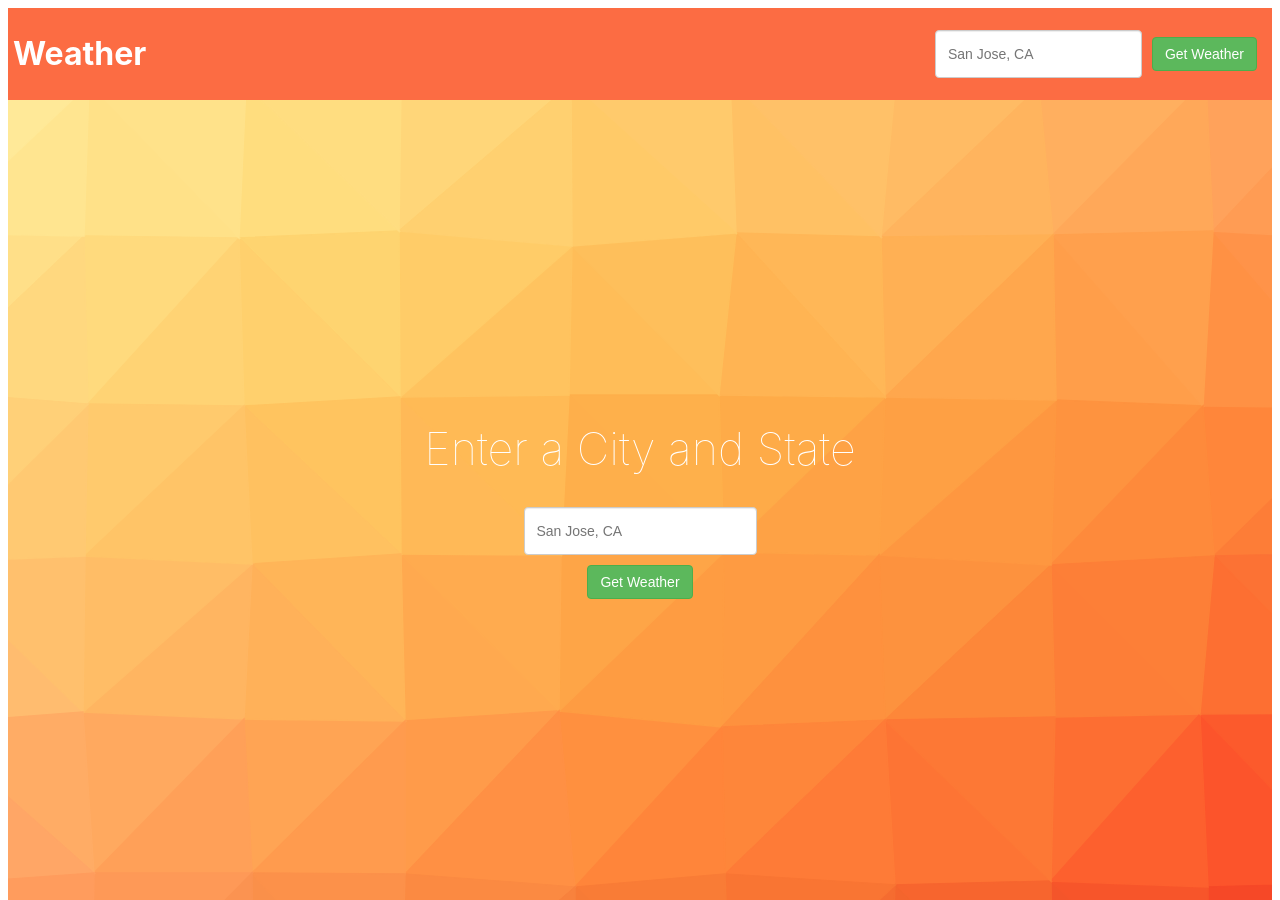
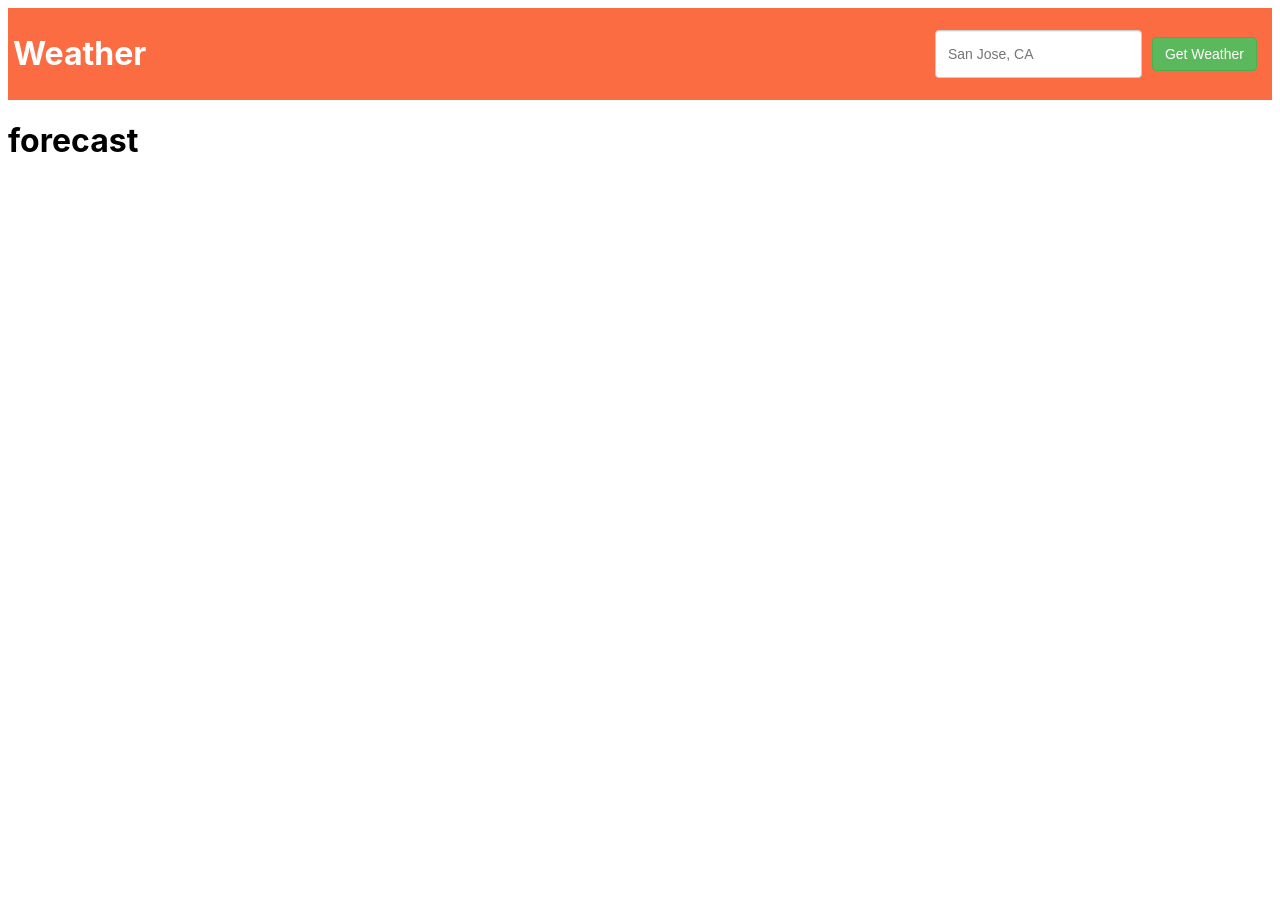
Before and after one commit to zhuhan0/react-weather, a React app: page /forecast in a window 1280 px wide. After the commit the page ends 808 px from the top, so only its background shows below. Built offline with nearby package versions, Linux system fonts and the light colour scheme.

Commit message:
added React Router and forecast page

```diff
--- a/app/App.js
+++ b/app/App.js
@@ -1,23 +1,55 @@
 import React from 'react'; // eslint-disable-line
+import { BrowserRouter, Route } from 'react-router-dom';
 
+import Forecast from './Forecast';
 import Form from './Form';
 import appClasses from './app.css';
 
 const App = () => (
+  <BrowserRouter>
     <div style={{ height: '100%' }}>
+      <Route
+        render={props => (
           <div className={appClasses.navBar}>
-      <h1>
-        Weather
-      </h1>
-      <Form flexDirection="row" />
+            <h1>Weather</h1>
+            <Form
+              flexDirection="row"
+              onSubmit={(city) => {
+                props.history.push({ // eslint-disable-line
+                  pathname: 'forecast',
+                  search: `?city=${city}`,
+                });
+              }}
+            />
           </div>
-    <div className={appClasses.container} style={{ backgroundImage: 'url(\'./app/images/pattern.svg\')' }}>
+        )}
+      />
+      <Route
+        exact
+        path="/"
+        render={props => (
+          <div
+            className={appClasses.container}
+            style={{ backgroundImage: 'url(\'./app/images/pattern.svg\')' }}
+          >
             <h1 className={appClasses.header}>
               Enter a City and State
             </h1>
-      <Form flexDirection="column" />
+            <Form
+              flexDirection="column"
+              onSubmit={(city) => {
+                props.history.push({ // eslint-disable-line
+                  pathname: 'forecast',
+                  search: `?city=${city}`,
+                });
+              }}
+            />
           </div>
+        )}
+      />
+      <Route path="/forecast" component={Forecast} />
     </div>
+  </BrowserRouter>
 );
 
 export default App;
--- /dev/null
+++ b/app/Forecast.js
@@ -0,0 +1,7 @@
+import React from 'react'; // eslint-disable-line
+
+const Forecast = () => (
+  <h1>forecast</h1>
+);
+
+export default Forecast;
--- a/app/Form.js
+++ b/app/Form.js
@@ -1,5 +1,3 @@
-/* global fetch */
-
 import React from 'react'; // eslint-disable-line
 import PropTypes from 'prop-types';
 
@@ -14,20 +12,13 @@ class Form extends React.Component {
     this.state = { city: '' };
   }
 
-  handleGetWeather = () => {
-    const cityHTTP = this.state.city.split(' ').join('%20');
-    fetch(`${baseURL}weather?q=${cityHTTP}&type=accurate&APPID=${APIKEY}`)
-      .then(response => response.json())
-      .then((json) => {
-        console.log(json);
-      });
-  }
-
   handleInputChange = (event) => {
     this.setState({ city: event.target.value });
   }
 
   render() {
+    const { city } = this.state;
+
     return (
       <div className={appClasses.formContainer} style={{ flexDirection: this.props.flexDirection }}>
         <input
@@ -35,8 +26,9 @@ class Form extends React.Component {
           onChange={this.handleInputChange}
           placeholder="San Jose, CA"
           type="text"
+          value={city}
         />
-        <button className={appClasses.button} onClick={this.handleGetWeather} type="button">
+        <button className={appClasses.button} onClick={() => this.props.onSubmit(city)} type="button">
           Get Weather
         </button>
       </div>
@@ -50,6 +42,7 @@ Form.defaultProps = {
 
 Form.propTypes = {
   flexDirection: PropTypes.string,
+  onSubmit: PropTypes.func.isRequired,
 };
 
 export default Form;
--- a/package.json
+++ b/package.json
@@ -13,7 +13,8 @@
     "babel-eslint": "^7.2.3",
     "prop-types": "^15.5.10",
     "react": "^15.6.1",
-    "react-dom": "^15.6.1"
+    "react-dom": "^15.6.1",
+    "react-router-dom": "^4.1.1"
   },
   "devDependencies": {
     "babel-core": "^6.25.0",
--- a/webpack.config.js
+++ b/webpack.config.js
@@ -4,8 +4,9 @@ const path = require('path');
 module.exports = {
   entry: './app/index.js',
   output: {
+    filename: 'bundle.js',
     path: path.resolve(__dirname, 'build'),
-    filename: 'bundle.js',
+    publicPath: '/',
   },
   module: {
     loaders: [
@@ -33,6 +34,9 @@ module.exports = {
       },
     ],
   },
+  devServer: {
+    historyApiFallback: true,
+  },
   plugins: [
     new HtmlWebpackPlugin({
       template: './app/index.html',
```
Lines whose indentation alone changed are shown as unchanged.
